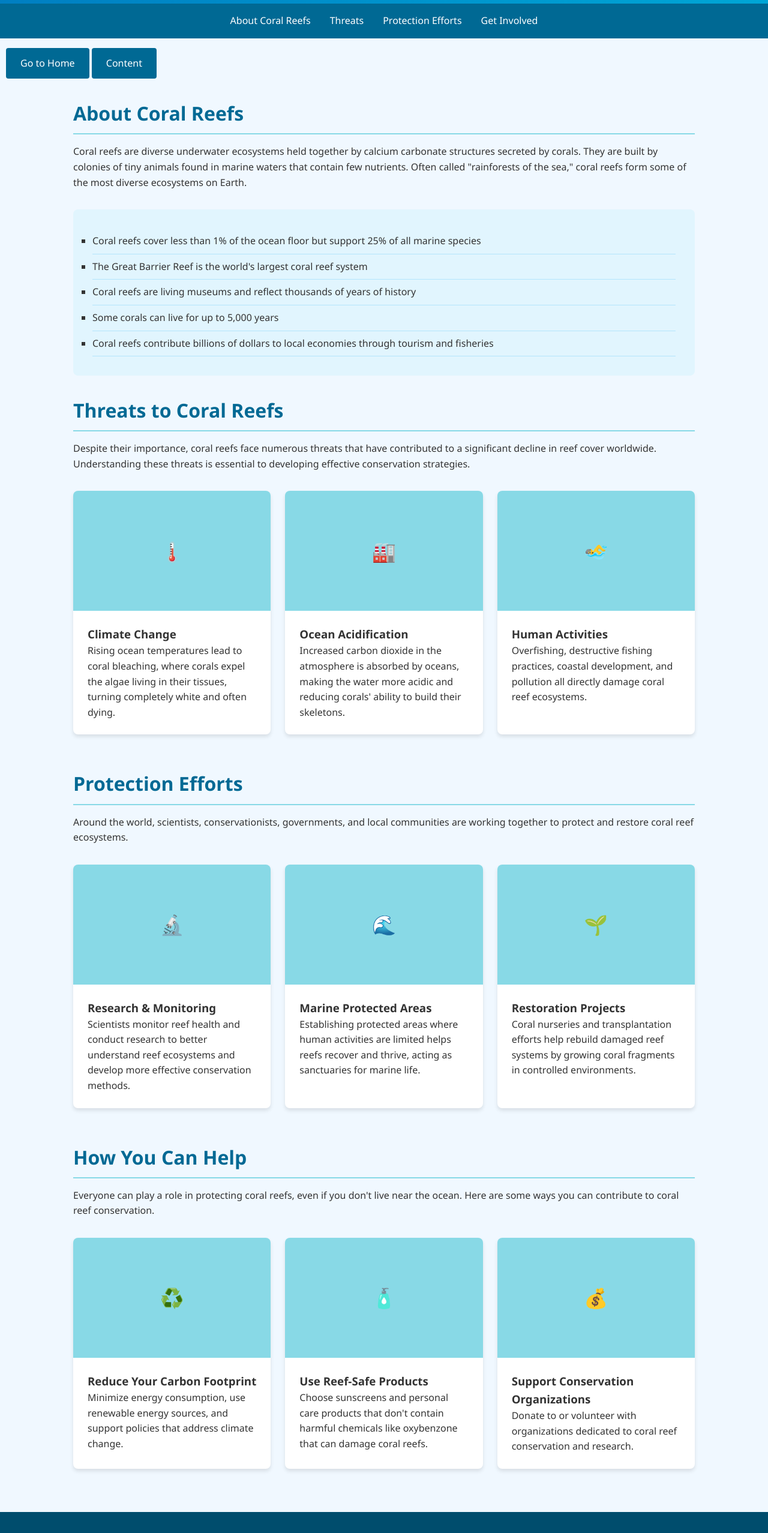
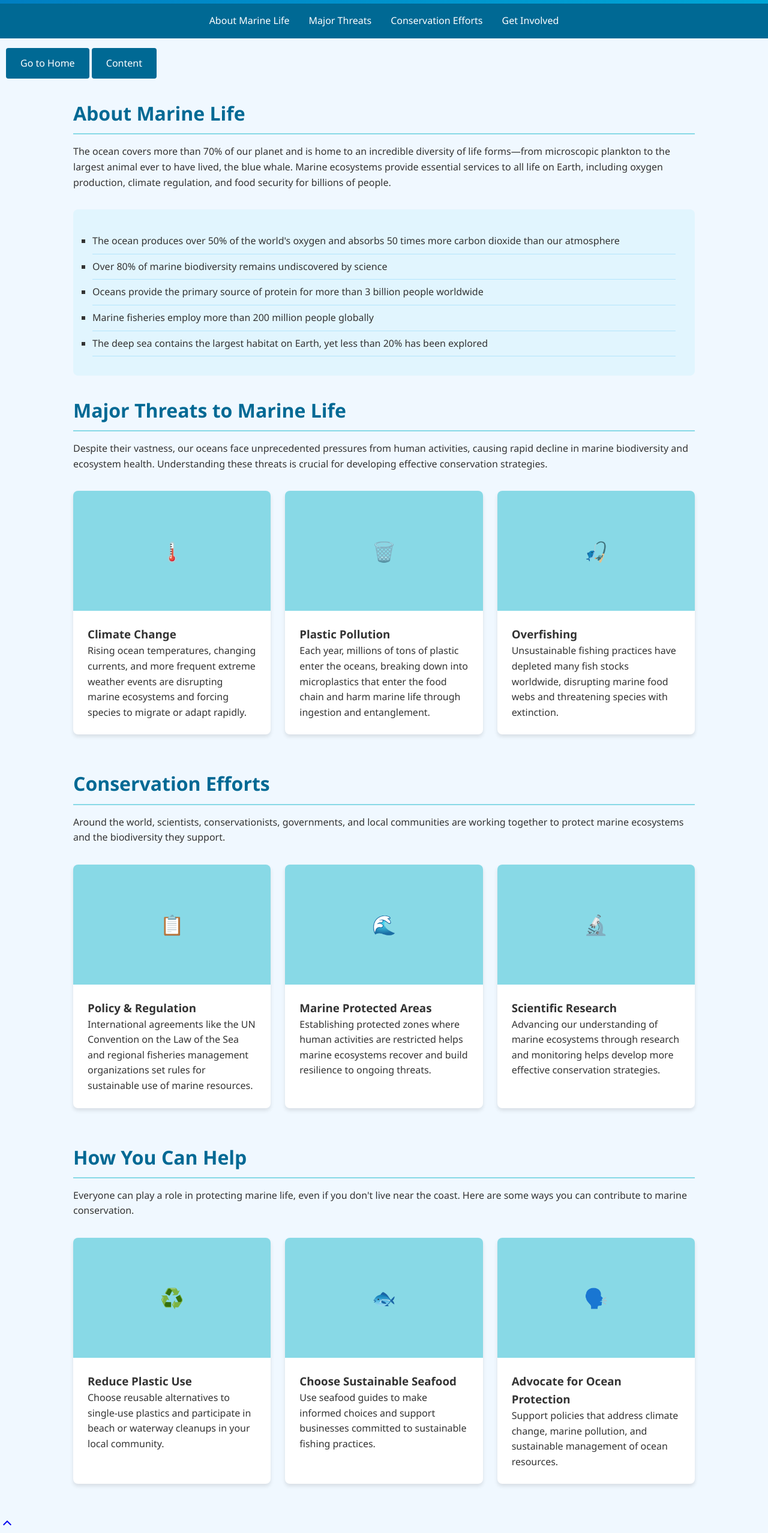
Before and after one commit to yasiramnd/web, a plain HTML site: page content3.html in a window 1280 px wide. Shown: the part 240-2795 px from the top of the page at 60% size. Drawn offline with nearby package versions, Linux system fonts and the light colour scheme.

Commit message:
separated css

```diff
--- a/content3.html
+++ b/content3.html
@@ -1,199 +1,39 @@
 <!DOCTYPE html>
 <html lang="en">
+
 <head>
     <meta charset="UTF-8">
     <meta name="viewport" content="width=device-width, initial-scale=1.0">
-    <title>Protecting Coral Reefs</title>
+    <title>Threats to Marine Life</title>
+    <link rel="stylesheet" type="text/css" href="css/contentpage3.css">
+    <link rel="stylesheet"
+        href="https://fonts.googleapis.com/css2?family=Material+Symbols+Outlined:opsz,wght,FILL,GRAD@20..48,100..700,0..1,-50..200&icon_names=keyboard_control_key" />
+
 
     <style>
-        * {
-            margin: 0;
-            padding: 0;
-            box-sizing: border-box;
-            font-family: 'Segoe UI', Tahoma, Geneva, Verdana, sans-serif;
-        }
-
-        body {
-            background-color: #f0f8ff;
-            color: #333;
-            line-height: 1.6;
-        }
-
-        header {
-            background: linear-gradient(135deg, #0077be, #00a6d6);
-            color: white;
-            text-align: center;
-            padding: 3rem 1rem;
-            position: relative;
-            overflow: hidden;
-        }
-
-
-
-        .container {
-            max-width: 1100px;
-            margin: 0 auto;
-            padding: 0 2rem;
-        }
-
-        .navcon {
-            background-color: #006994;
-            padding: 1rem 0;
-            position: sticky;
-            top: 0;
-
-
-        }
-
-        .navcon ul {
-            display: flex;
-            justify-content: center;
-            list-style: none;
-        }
-
-        .navcon ul li {
-            margin: 0 1rem;
-        }
-
-        .navcon ul li a {
-            color: white;
-            text-decoration: none;
-            font-weight: 500;
-            transition: color 0.3s;
-        }
-
-        .navcon ul li a:hover {
-            color: #f0f0f0;
-            text-decoration: underline;
-        }
-
-        .hero {
-            text-align: center;
-            margin-bottom: 2rem;
-        }
-
-        h1 {
-            font-size: 3rem;
-            margin-bottom: 1rem;
-        }
-
-        h2 {
-            font-size: 2rem;
-            color: #006994;
-            margin: 2rem 0 1rem;
-            border-bottom: 2px solid #88d9e6;
-            padding-bottom: 0.5rem;
-        }
-
-
-
-        .card-container {
-            display: flex;
-            flex-wrap: wrap;
-            justify-content: space-between;
-            margin: 2rem 0;
-        }
-
-        .card {
-            flex: 0 0 calc(33.333% - 1rem);
-            background-color: white;
-            border-radius: 8px;
-            box-shadow: 0 4px 6px rgba(0, 0, 0, 0.1);
-            margin-bottom: 1.5rem;
-            overflow: hidden;
-            transition: transform 0.3s, box-shadow 0.3s;
-        }
-
-        .card:hover {
-            transform:scale(1.02);
-            box-shadow: 0 12px 16px rgba(0, 0, 0, 0.5);
-        }
-
-        .card-img {
-            height: 200px;
-            background-color: #88d9e6;
-            display: flex;
-            align-items: center;
-            justify-content: center;
-            color: white;
-            font-size: 2rem;
-        }
-
-        .card-content {
-            padding: 1.5rem;
-        }
-
-        .button {
-            display: inline-block;
-            background-color: #006994;
-            color: white;
-            padding: 0.8rem 1.5rem;
-            border-radius: 4px;
-            text-decoration: none;
-            font-weight: 500;
-            transition: background-color 0.3s;
-            margin-top: 1rem;
-        }
-
-        .button:hover {
-            background-color: #004d6d;
-        }
-        .button-container {
-            gap: 10px;
-            margin-left: 10px;
-        }
-
-        .facts {
-            background-color: #e1f5fe;
-            padding: 2rem;
-            border-radius: 8px;
-            margin: 2rem 0;
-        }
-
-        .facts ul {
-            list-style-type:square;
-        }
-
-        .facts ul li {
-            padding: 0.5rem 0;
-            border-bottom: 1px solid #b3e5fc;
-        }
-
-
-        .facts ul li::before {
-
-            margin-right: 0.5rem;
-        }
-
-
-        footer {
-            background-color: #004d6d;
-            color: white;
-            text-align: center;
-            padding: 2rem 0;
-            margin-top: 3rem;
-        }
 
 
 
     </style>
 </head>
+
 <body>
 
     <header>
-        <div class="container hero">
-            <h1>Protecting Our Coral Reefs</h1>
-            <p>Preserving the rainforests of the ocean for future generations</p>
+        <div id="top" class="container hero">
+            <h1>Threats to Marine Life</h1>
+            <p>Understanding and addressing the challenges facing our oceans</p>
         </div>
     </header>
 
     <nav class="navcon">
         <ul>
-            <li><a href="#about">About Coral Reefs</a></li>
-            <li><a href="#threats">Threats</a></li>
-            <li><a href="#protection">Protection Efforts</a></li>
+            <li><a href="#about">About Marine Life</a></li>
+            <li><a href="#threats">Major Threats</a></li>
+            <li><a href="#protection">Conservation Efforts</a></li>
             <li><a href="#get-involved">Get Involved</a></li>
         </ul>
+
     </nav>
     <div class="button-container">
         <a href="index.html" class="button">Go to Home</a>
@@ -202,62 +42,73 @@
 
     <div class="container">
         <section id="about">
-            <h2>About Coral Reefs</h2>
-            <p>Coral reefs are diverse underwater ecosystems held together by calcium carbonate structures secreted by corals. They are built by colonies of tiny animals found in marine waters that contain few nutrients. Often called "rainforests of the sea," coral reefs form some of the most diverse ecosystems on Earth.</p>
+            <h2>About Marine Life</h2>
+            <p>The ocean covers more than 70% of our planet and is home to an incredible diversity of life forms—from
+                microscopic plankton to the largest animal ever to have lived, the blue whale. Marine ecosystems provide
+                essential services to all life on Earth, including oxygen production, climate regulation, and food
+                security for billions of people.</p>
 
             <div class="facts">
 
                 <ul>
-                    <li>Coral reefs cover less than 1% of the ocean floor but support 25% of all marine species</li>
-                    <li>The Great Barrier Reef is the world's largest coral reef system</li>
-                    <li>Coral reefs are living museums and reflect thousands of years of history</li>
-                    <li>Some corals can live for up to 5,000 years</li>
-                    <li>Coral reefs contribute billions of dollars to local economies through tourism and fisheries</li>
+                    <li>The ocean produces over 50% of the world's oxygen and absorbs 50 times more carbon dioxide than
+                        our atmosphere</li>
+                    <li>Over 80% of marine biodiversity remains undiscovered by science</li>
+                    <li>Oceans provide the primary source of protein for more than 3 billion people worldwide</li>
+                    <li>Marine fisheries employ more than 200 million people globally</li>
+                    <li>The deep sea contains the largest habitat on Earth, yet less than 20% has been explored</li>
                 </ul>
             </div>
         </section>
 
         <section id="threats">
-            <h2>Threats to Coral Reefs</h2>
-            <p>Despite their importance, coral reefs face numerous threats that have contributed to a significant decline in reef cover worldwide. Understanding these threats is essential to developing effective conservation strategies.</p>
+            <h2>Major Threats to Marine Life</h2>
+            <p>Despite their vastness, our oceans face unprecedented pressures from human activities, causing rapid
+                decline in marine biodiversity and ecosystem health. Understanding these threats is crucial for
+                developing effective conservation strategies.</p>
 
             <div class="card-container">
                 <div class="card">
                     <div class="card-img">🌡️</div>
                     <div class="card-content">
                         <h3>Climate Change</h3>
-                        <p>Rising ocean temperatures lead to coral bleaching, where corals expel the algae living in their tissues, turning completely white and often dying.</p>
+                        <p>Rising ocean temperatures, changing currents, and more frequent extreme weather events are
+                            disrupting marine ecosystems and forcing species to migrate or adapt rapidly.</p>
                     </div>
                 </div>
 
                 <div class="card">
-                    <div class="card-img">🏭</div>
+                    <div class="card-img">🗑️</div>
                     <div class="card-content">
-                        <h3>Ocean Acidification</h3>
-                        <p>Increased carbon dioxide in the atmosphere is absorbed by oceans, making the water more acidic and reducing corals' ability to build their skeletons.</p>
+                        <h3>Plastic Pollution</h3>
+                        <p>Each year, millions of tons of plastic enter the oceans, breaking down into microplastics
+                            that enter the food chain and harm marine life through ingestion and entanglement.</p>
                     </div>
                 </div>
 
                 <div class="card">
-                    <div class="card-img">🏊‍♂️</div>
+                    <div class="card-img">🎣</div>
                     <div class="card-content">
-                        <h3>Human Activities</h3>
-                        <p>Overfishing, destructive fishing practices, coastal development, and pollution all directly damage coral reef ecosystems.</p>
+                        <h3>Overfishing</h3>
+                        <p>Unsustainable fishing practices have depleted many fish stocks worldwide, disrupting marine
+                            food webs and threatening species with extinction.</p>
                     </div>
                 </div>
             </div>
         </section>
 
         <section id="protection">
-            <h2>Protection Efforts</h2>
-            <p>Around the world, scientists, conservationists, governments, and local communities are working together to protect and restore coral reef ecosystems.</p>
+            <h2>Conservation Efforts</h2>
+            <p>Around the world, scientists, conservationists, governments, and local communities are working together
+                to protect marine ecosystems and the biodiversity they support.</p>
 
             <div class="card-container">
                 <div class="card">
-                    <div class="card-img">🔬</div>
+                    <div class="card-img">📋</div>
                     <div class="card-content">
-                        <h3>Research & Monitoring</h3>
-                        <p>Scientists monitor reef health and conduct research to better understand reef ecosystems and develop more effective conservation methods.</p>
+                        <h3>Policy & Regulation</h3>
+                        <p>International agreements like the UN Convention on the Law of the Sea and regional fisheries
+                            management organizations set rules for sustainable use of marine resources.</p>
                     </div>
                 </div>
 
@@ -265,15 +116,17 @@
                     <div class="card-img">🌊</div>
                     <div class="card-content">
                         <h3>Marine Protected Areas</h3>
-                        <p>Establishing protected areas where human activities are limited helps reefs recover and thrive, acting as sanctuaries for marine life.</p>
+                        <p>Establishing protected zones where human activities are restricted helps marine ecosystems
+                            recover and build resilience to ongoing threats.</p>
                     </div>
                 </div>
 
                 <div class="card">
-                    <div class="card-img">🌱</div>
+                    <div class="card-img">🔬</div>
                     <div class="card-content">
-                        <h3>Restoration Projects</h3>
-                        <p>Coral nurseries and transplantation efforts help rebuild damaged reef systems by growing coral fragments in controlled environments.</p>
+                        <h3>Scientific Research</h3>
+                        <p>Advancing our understanding of marine ecosystems through research and monitoring helps
+                            develop more effective conservation strategies.</p>
                     </div>
                 </div>
             </div>
@@ -281,30 +134,34 @@
 
         <section id="get-involved">
             <h2>How You Can Help</h2>
-            <p>Everyone can play a role in protecting coral reefs, even if you don't live near the ocean. Here are some ways you can contribute to coral reef conservation.</p>
+            <p>Everyone can play a role in protecting marine life, even if you don't live near the coast. Here are some
+                ways you can contribute to marine conservation.</p>
 
             <div class="card-container">
                 <div class="card">
                     <div class="card-img">♻️</div>
                     <div class="card-content">
-                        <h3>Reduce Your Carbon Footprint</h3>
-                        <p>Minimize energy consumption, use renewable energy sources, and support policies that address climate change.</p>
+                        <h3>Reduce Plastic Use</h3>
+                        <p>Choose reusable alternatives to single-use plastics and participate in beach or waterway
+                            cleanups in your local community.</p>
                     </div>
                 </div>
 
                 <div class="card">
-                    <div class="card-img">🧴</div>
+                    <div class="card-img">🐟</div>
                     <div class="card-content">
-                        <h3>Use Reef-Safe Products</h3>
-                        <p>Choose sunscreens and personal care products that don't contain harmful chemicals like oxybenzone that can damage coral reefs.</p>
+                        <h3>Choose Sustainable Seafood</h3>
+                        <p>Use seafood guides to make informed choices and support businesses committed to sustainable
+                            fishing practices.</p>
                     </div>
                 </div>
 
                 <div class="card">
-                    <div class="card-img">💰</div>
+                    <div class="card-img">🗣️</div>
                     <div class="card-content">
-                        <h3>Support Conservation Organizations</h3>
-                        <p>Donate to or volunteer with organizations dedicated to coral reef conservation and research.</p>
+                        <h3>Advocate for Ocean Protection</h3>
+                        <p>Support policies that address climate change, marine pollution, and sustainable management of
+                            ocean resources.</p>
                     </div>
                 </div>
             </div>
@@ -312,6 +169,10 @@
 
 
     </div>
+    <a href="#">
+    <span class="material-symbols-outlined">
+        keyboard_control_key
+        </span></a>
 
     <footer>
         <div class="container">
@@ -320,4 +181,5 @@
         </div>
     </footer>
 </body>
+
 </html>
--- /dev/null
+++ b/css/contentpage3.css
@@ -0,0 +1,196 @@
+* {
+            margin: 0;
+            padding: 0;
+            box-sizing: border-box;
+            font-family: 'Segoe UI', Tahoma, Geneva, Verdana, sans-serif;
+        }
+
+        body {
+            background-color: #f0f8ff;
+            color: #333;
+            line-height: 1.6;
+        }
+
+        header {
+            background: linear-gradient(135deg, #0077be, #00a6d6);
+            color: white;
+            text-align: center;
+            padding: 3rem 1rem;
+            position: relative;
+            overflow: hidden;
+        }
+
+.material-symbols-outlined {
+  font-variation-settings:
+  'FILL' 0,
+  'wght' 400,
+  'GRAD' 0,
+  'opsz' 24
+}
+
+
+        #myBtn {
+            display: none; /* Hidden by default */
+            position: fixed; /* Fixed/sticky position */
+            bottom: 20px; /* Place the button at the bottom of the page */
+            right: 30px; /* Place the button 30px from the right */
+            z-index: 99; /* Make sure it does not overlap */
+            border: none; /* Remove borders */
+            outline: none; /* Remove outline */
+            background-color: red; /* Set a background color */
+            color: white; /* Text color */
+            cursor: pointer; /* Add a mouse pointer on hover */
+            padding: 15px; /* Some padding */
+            border-radius: 10px; /* Rounded corners */
+            font-size: 18px; /* Increase font size */
+          }
+
+          #myBtn:hover {
+            background-color: #555; /* Add a dark-grey background on hover */
+          }
+
+        .container {
+            max-width: 1100px;
+            margin: 0 auto;
+            padding: 0 2rem;
+        }
+
+        .navcon {
+            background-color: #006994;
+            padding: 1rem 0;
+            position: sticky;
+            top: 0;
+            z-index: 100;
+
+
+        }
+
+        .navcon ul {
+            display: flex;
+            justify-content: center;
+            list-style: none;
+        }
+
+        .navcon ul li {
+            margin: 0 1rem;
+        }
+
+        .navcon ul li a {
+            color: white;
+            text-decoration: none;
+            font-weight: 500;
+            transition: color 0.3s;
+        }
+
+        .navcon ul li a:hover {
+            color: #f0f0f0;
+            text-decoration: underline;
+        }
+
+        .hero {
+            text-align: center;
+            margin-bottom: 2rem;
+        }
+
+        h1 {
+            font-size: 3rem;
+            margin-bottom: 1rem;
+        }
+
+        h2 {
+            font-size: 2rem;
+            color: #006994;
+            margin: 2rem 0 1rem;
+            border-bottom: 2px solid #88d9e6;
+            padding-bottom: 0.5rem;
+        }
+
+
+
+        .card-container {
+            display: flex;
+            flex-wrap: wrap;
+            justify-content: space-between;
+            margin: 2rem 0;
+        }
+
+        .card {
+            flex: 0 0 calc(33.333% - 1rem);
+            background-color: white;
+            border-radius: 8px;
+            box-shadow: 0 4px 6px rgba(0, 0, 0, 0.1);
+            margin-bottom: 1.5rem;
+            overflow: hidden;
+            transition: transform 0.3s, box-shadow 0.3s;
+            z-index: 99;
+        }
+
+        .card:hover {
+            transform:scale(1.02);
+            box-shadow: 0 12px 16px rgba(0, 0, 0, 0.5);
+        }
+
+        .card-img {
+            height: 200px;
+            background-color: #88d9e6;
+            display: flex;
+            align-items: center;
+            justify-content: center;
+            color: white;
+            font-size: 2rem;
+        }
+
+        .card-content {
+            padding: 1.5rem;
+        }
+
+        .button {
+            display: inline-block;
+            background-color: #006994;
+            color: white;
+            padding: 0.8rem 1.5rem;
+            border-radius: 4px;
+            text-decoration: none;
+            font-weight: 500;
+            transition: background-color 0.3s;
+            margin-top: 1rem;
+        }
+
+        .button:hover {
+            background-color: #004d6d;
+        }
+        .button-container {
+            gap: 10px;
+            margin-left: 10px;
+        }
+
+        .facts {
+            background-color: #e1f5fe;
+            padding: 2rem;
+            border-radius: 8px;
+            margin: 2rem 0;
+        }
+
+        .facts ul {
+            list-style-type:square;
+        }
+
+        .facts ul li {
+            padding: 0.5rem 0;
+            border-bottom: 1px solid #b3e5fc;
+        }
+
+
+        .facts ul li::before {
+
+            margin-right: 0.5rem;
+        }
+
+
+        footer {
+            background-color: #004d6d;
+            color: white;
+            text-align: center;
+            padding: 2rem 0;
+            margin-top: 3rem;
+        }
--- /dev/null
+++ b/css/team.css
@@ -0,0 +1,131 @@
+    * {
+            margin: 0;
+            padding: 0;
+            box-sizing: border-box;
+            font-family: 'Segoe UI', Tahoma, Geneva, Verdana, sans-serif;
+        }
+
+    body{
+        background-image: url(../images/team/teamback.jpg);
+        margin: 0px;
+        background-attachment: fixed;
+    background-size: cover;
+    background-position: center;
+    background-repeat: no-repeat
+    }
+    .logo {
+            width: 50px;
+            height: auto;
+
+        }
+
+    #titlelogo{
+        border-radius: 50%;
+    }
+
+    .team_Member {
+        width: 250px;
+        background: rgba(4, 129, 218, 0.382);
+        padding: 15px;
+        border-radius: 15px;
+        box-shadow: 0 0 15px rgba(0,0,0,0.1);
+        text-align: center;
+        transition-duration: 500ms;
+
+
+    }
+    .team_Member:hover {
+        transform:scale(1.1);
+
+    }
+
+
+
+    .student-logo {
+        width: 200px;
+        height: auto;
+        position: relative;
+        object-fit: cover;
+        margin-bottom: 10px;
+        border-radius: 8px;
+
+    }
+
+
+    .student_details {
+        justify-items: center;
+        align-items: start;
+        text-align: center;
+        position: absolute;
+        bottom: 50%;
+        color: rgb(0, 0, 0);
+        left: 20px;
+        transform: translateX(-50%);
+        border-radius: 5px;
+        visibility: hidden;
+        opacity: 0;
+        transition: opacity 0.3s ease, bottom 0.3s ease;
+        width: 85%;
+        height: auto;
+        padding: 0;
+        box-sizing:border-box;
+        background-color: rgba(255, 249, 249, 0.388);
+        backdrop-filter: blur(8px);
+        -webkit-backdrop-filter: blur(8px);
+        box-shadow: 0 4px 15px rgba(0, 0, 0, 0.1);
+    }
+
+
+
+
+    .team_Member:hover  .student_details {
+    opacity: 1;
+    transform: translateY(0px);
+    bottom: 0px;
+    visibility: visible;
+
+    transition: opacity 0.3s ease, visibility 0s ease 0s;
+    }
+     .container {
+    display: grid;
+        border-radius: 15px;
+
+    grid-template-columns: repeat(auto-fit, minmax(250px, 1fr));
+    gap: 20px;
+    justify-items: center;
+    align-items: start;
+    padding: 2rem;
+    position: relative;
+    text-align: center;
+    font-size: 20px;
+
+
+    padding-top: 10px;}
+
+
+    .team{
+        display: grid;
+        flex-grow: 1;
+        padding: 0px;
+        border-radius: 20px;
+        background-color: rgba(255, 255, 255, 0.03);
+        border: 0px solid rgba(255, 255, 255, .5);
+        box-shadow: 0 0 10px 1px rgba(0, 0, 0, 0.25);
+        backdrop-filter: blur(10px);
+
+        text-align: center;
+        position: relative;
+
+        margin: 10px;
+        font-size: 20px;
+        margin-bottom: 250px;
+    }
+    .header{
+        margin-bottom: 250px;
+        flex-shrink: 0;
+    }
+    h1{
+        margin-bottom: 60px;
+        color: aqua;
+
+    }
```
Also changed, not shown: index.html (+2 -2 lines), team.html (+3 -120 lines), images/team back.jpg (deleted), images/teamback.jpg, 1 other file.
